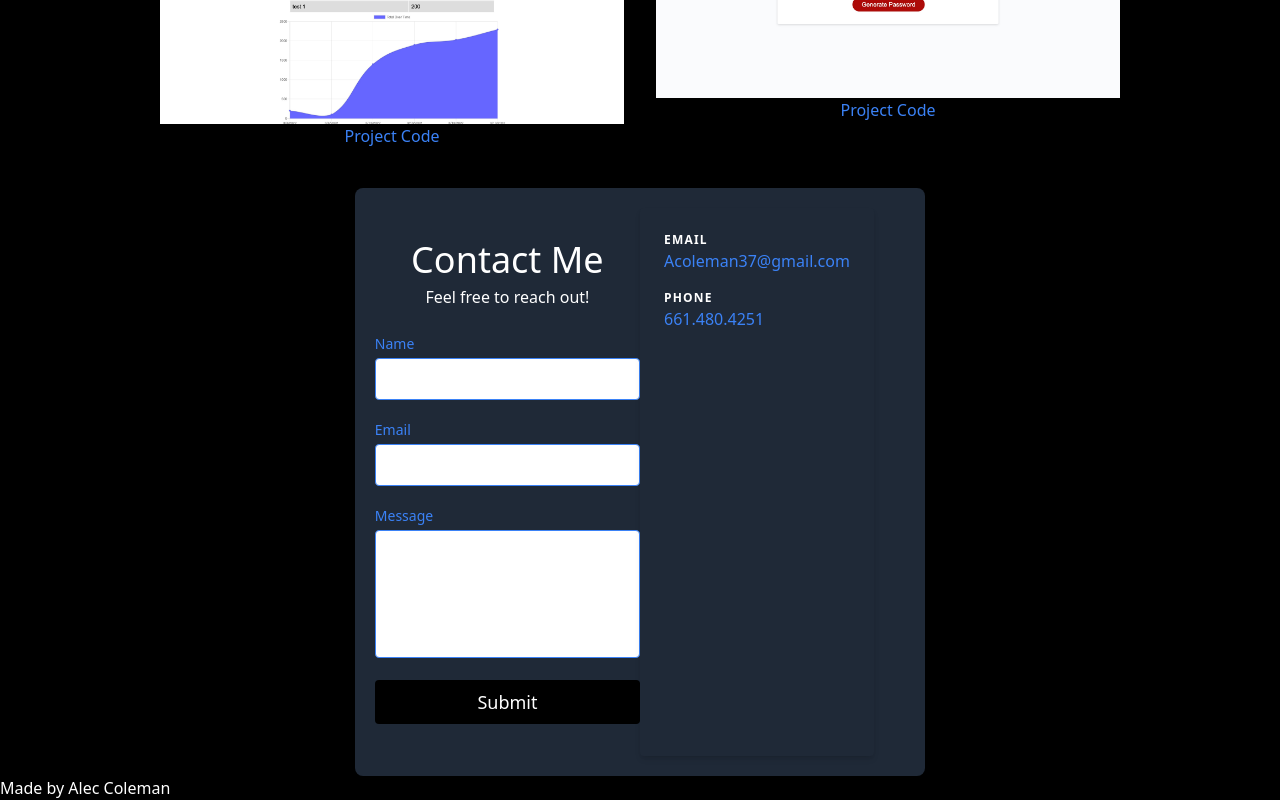
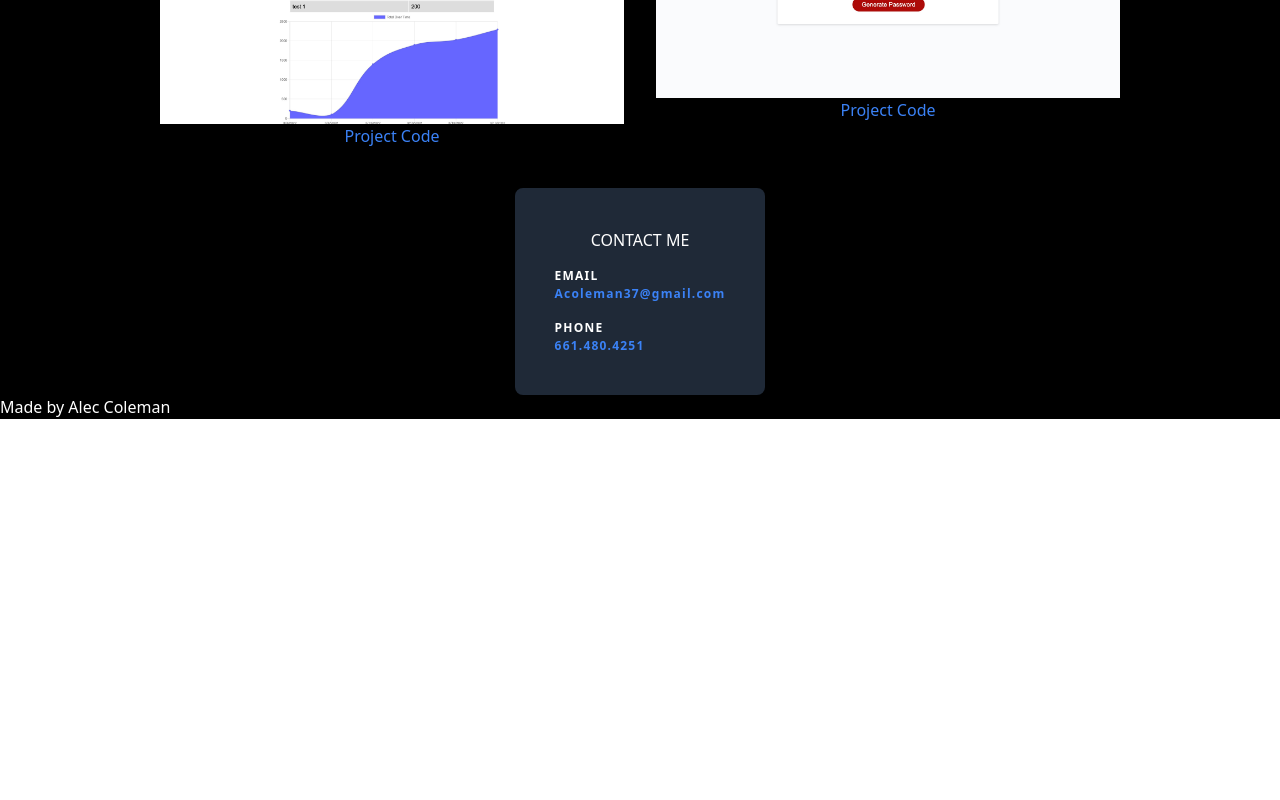
Before and after one commit to Acoleman37/react-portfolio, a React (Create React App) app: page / in a window 1280 px wide. Shown: the part 1762-2562 px from the top of the page. After the commit the page ends 2181 px from the top, so only its background shows below. Built offline with nearby package versions, Linux system fonts and the light colour scheme.

Commit message:
edited contact

```diff
--- a/src/components/Contact/index.js
+++ b/src/components/Contact/index.js
@@ -1,88 +1,21 @@
-import React, { useState } from "react";
-import {validateEmail } from '../../utils/helpers';
+import React from "react";
 
 export default function ContactForm() {
 
-    const [formState, setFormState] = useState({ name: '', email: '', message: '' });
-
-    const [errorMessage, setErrorMessage] = useState('');
-    const { name, email, message } = formState;
-
-    const handleSubmit = (e) => {
-        e.preventDefault();
-        if (!errorMessage) {
-        console.log('Submit Form', formState);
-        }
-    };
-
-    const handleChange = (e) => {
-        if (e.target.name === 'email') {
-        const isValid = validateEmail(e.target.value);
-        if (!isValid) {
-            setErrorMessage('Your email is invalid.');
-        } else {
-            setErrorMessage('');
-        }
-        } else {
-        if (!e.target.value.length) {
-            setErrorMessage(`${e.target.name} is required.`);
-        } else {
-            setErrorMessage('');
-        }
-        }
-        if (!errorMessage) {
-        setFormState({ ...formState, [e.target.name]: e.target.value });
-        console.log('Handle Form', formState);
-        }
-    };
-
     return (
         <section id="contact" className="bg-black">
-            <div class="flex justify-center">
-                <div class="flex px-5 py-5 flex-col md:flex-row md:max-w-xl rounded-lg bg-gray-800 shadow-lg ">
-                    <form name="contact" netlify netlify-honeypot="bot-field" hidden onSubmit={handleSubmit} className="lg:w-1/2 md:w-1/2 flex flex-col md:py-8 mt-8 md:mt-0" data-netlify="true">
-                    <h2 className="text-white text-center sm:text-4xl text-3xl mb-1 font-medium title-font">
-                    Contact Me
-                    </h2>
-                    <p className="leading-relaxed text-white text-center mb-5">
-                    Feel free to reach out!
-                    </p>
-                    <div className="relative mb-4">
-                        <label htmlFor="name" className="leading-7 text-sm text-blue-500">Name</label>
-                        <input type="text" id="name" name="name" className="w-full bg-white rounded border border-blue-500 focus:border-indigo-500 focus:ring-2 focus:ring-indigo-900 text-base outline-none text-black-100 py-1 px-3 leading-8 transition-colors duration-200 ease-in-out" defaultValue={name} onBlur={handleChange} />
-                    </div>
-                    <div className="relative mb-4">
-                        <label htmlFor="email" className="leading-7 text-sm text-blue-500">
-                        Email
-                        </label>
-                        <input type="email" id="email" name="email" className="w-full bg-white rounded border border-blue-500 focus:border-indigo-500 focus:ring-2 focus:ring-indigo-900 text-base outline-none text-black-100 py-1 px-3 leading-8 transition-colors duration-200 ease-in-out" defaultValue={email} onBlur={handleChange} />
-                    </div>
-                    <div className="relative mb-4">
-                        <label htmlFor="message" className="leading-7 text-sm text-blue-500">Message</label>
-                        <textarea id="message" name="message" className="w-full bg-white rounded border border-blue-500 focus:border-indigo-500 focus:ring-2 focus:ring-indigo-900 h-32 text-base outline-none py-1 px-3 resize-none leading-6 transition-colors duration-200 ease-in-out text-black" defaultValue={message} onBlur={handleChange} />
-                    </div>
-                    {errorMessage && (
-                        <div>
-                            <p className="error-text">{errorMessage}</p>
-                        </div>
-                    )}
-                    <button
-                        type="submit"
-                        className="text-white bg-black border-0 py-2 px-6 focus:outline-none hover:bg-green-500 rounded text-lg">
-                        Submit
-                    </button>
-                    </form>
-                    <div className="bg-gray-800 relative flex flex-wrap py-6 rounded shadow-md">
-                        <div className="lg:w-1/2 px-6 mt-4 lg:mt-0">
-                            <h2 className="title-font font-semibold text-white tracking-widest text-xs">
-                            EMAIL
-                            </h2>
-                            <a href="contact" className="text-blue-500 leading-relaxed">Acoleman37@gmail.com</a>
-                            <h2 className="title-font font-semibold text-white tracking-widest text-xs mt-4">
-                            PHONE
-                            </h2>
+            <div className="flex justify-center text">
+                <div className="flex px-10 py-10 flex-col md:flex-row md:max-w-xl rounded-lg bg-gray-800 shadow-lg ">
+                    <div className="text-ce">
+                        <h1 className="text-center text-white">CONTACT ME</h1>
+                        <h2 className="title-font font-semibold text-white tracking-widest text-xs mt-4">
+                        EMAIL
+                            <p className="text-blue-500 leading-relaxed">Acoleman37@gmail.com</p>
+                        </h2>
+                        <h2 className="title-font font-semibold text-white tracking-widest text-xs mt-4">
+                        PHONE
                             <p className="leading-relaxed text-blue-500">661.480.4251</p>
-                        </div>
+                        </h2>
                     </div>
                 </div>
             </div>
```
